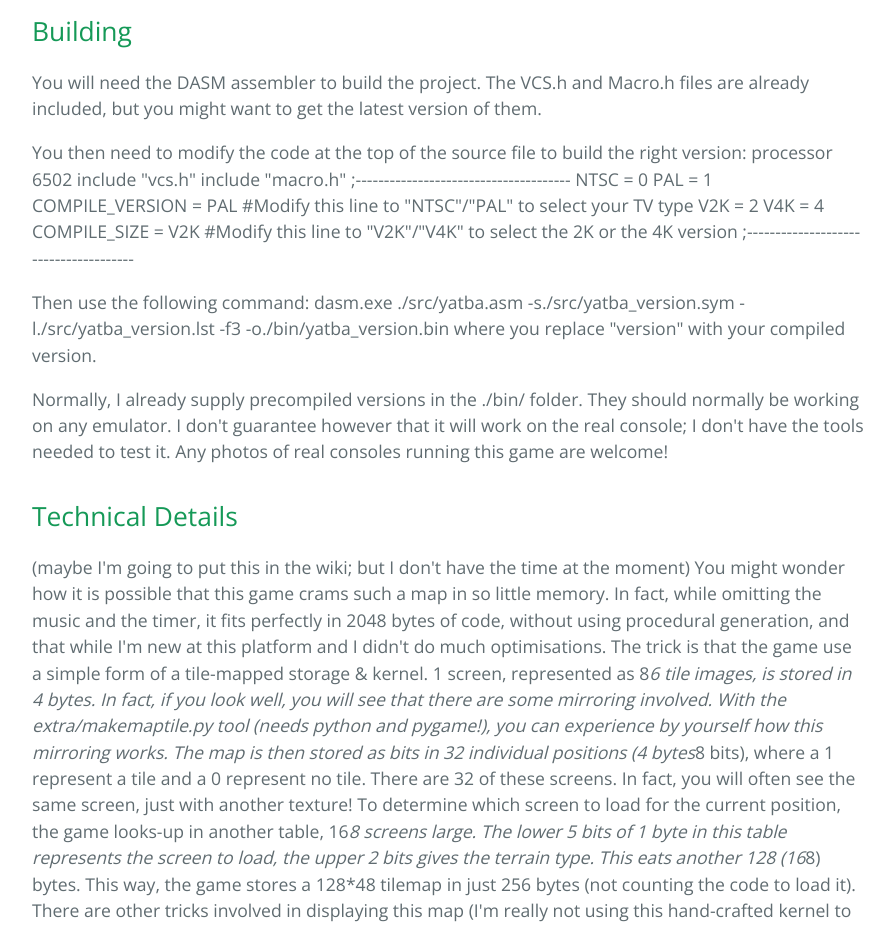
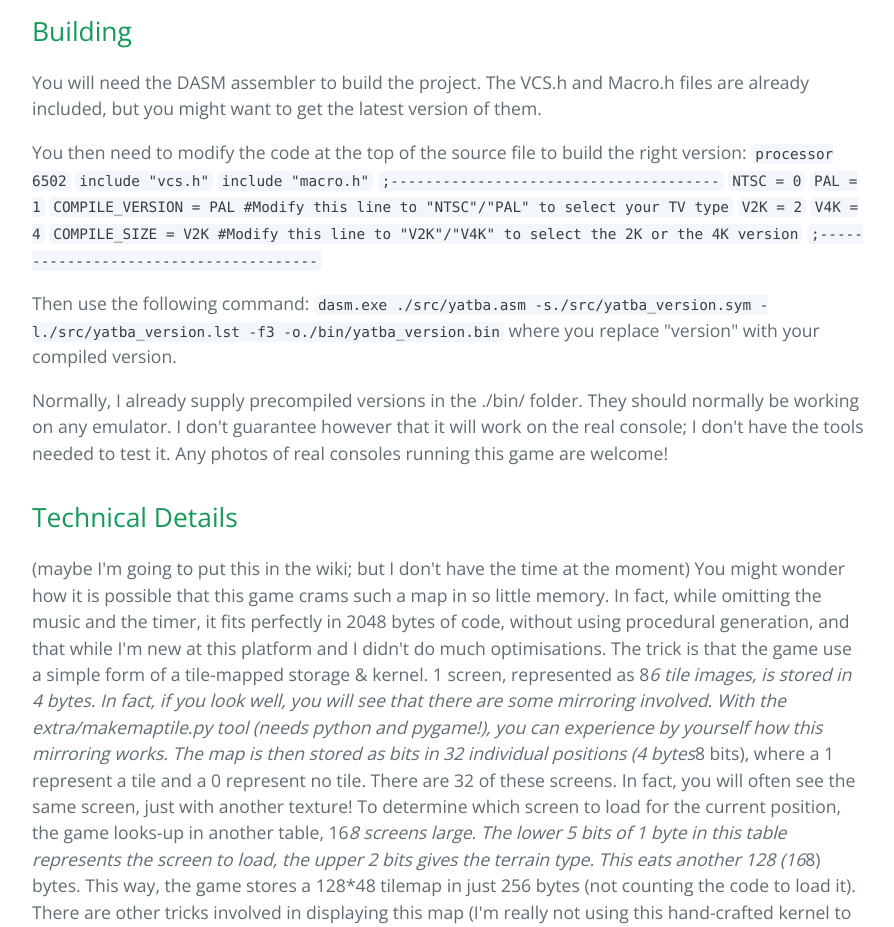
Before and after one commit to Yvar-deGoffau/Yatba-VCS, a plain HTML site: page index.html in a window 1280 px wide. Shown: the part 920-1847 px from the top of the page, without its empty margins (192-1086 px from the left). Drawn offline with nearby package versions, Linux system fonts and the light colour scheme.

```diff
--- a/index.html
+++ b/index.html
@@ -42,20 +42,20 @@
 <p>You will need the DASM assembler to build the project. The VCS.h and Macro.h files are already included, but you might want to get the latest version of them. </p>
 
 <p>You then need to modify the code at the top of the source file to build the right version:
-    processor 6502
-    include "vcs.h"
-    include "macro.h"
-    ;--------------------------------------
-    NTSC            = 0
-    PAL             = 1
-    COMPILE_VERSION = PAL   #Modify this line to "NTSC"/"PAL" to select your TV type
-    V2K     = 2
-    V4K     = 4
-    COMPILE_SIZE    = V2K   #Modify this line to "V2K"/"V4K" to select the 2K or the 4K version
-    ;--------------------------------------</p>
+    <code>processor 6502</code>
+    <code>include "vcs.h"</code>
+    <code>include "macro.h"</code>
+    <code>;--------------------------------------</code>
+    <code>NTSC            = 0</code>
+    <code>PAL             = 1</code>
+    <code>COMPILE_VERSION = PAL   #Modify this line to "NTSC"/"PAL" to select your TV type</code>
+    <code>V2K        = 2</code>
+    <code>V4K        = 4</code>
+    <code>COMPILE_SIZE    = V2K   #Modify this line to "V2K"/"V4K" to select the 2K or the 4K version</code>
+    <code>;--------------------------------------</code></p>
 
 <p>Then use the following command:
-    dasm.exe ./src/yatba.asm -s./src/yatba_version.sym -l./src/yatba_version.lst -f3 -o./bin/yatba_version.bin
+    <code>dasm.exe ./src/yatba.asm -s./src/yatba_version.sym -l./src/yatba_version.lst -f3 -o./bin/yatba_version.bin</code>
 where you replace "version" with your compiled version.</p>
 
 <p>Normally, I already supply precompiled versions in the ./bin/ folder. They should normally be working on any emulator. I don't guarantee however that it will work on the real console; I don't have the tools needed to test it. Any photos of real consoles running this game are welcome!</p>
```
Also changed, not shown: params.json (+1 -1 lines).
